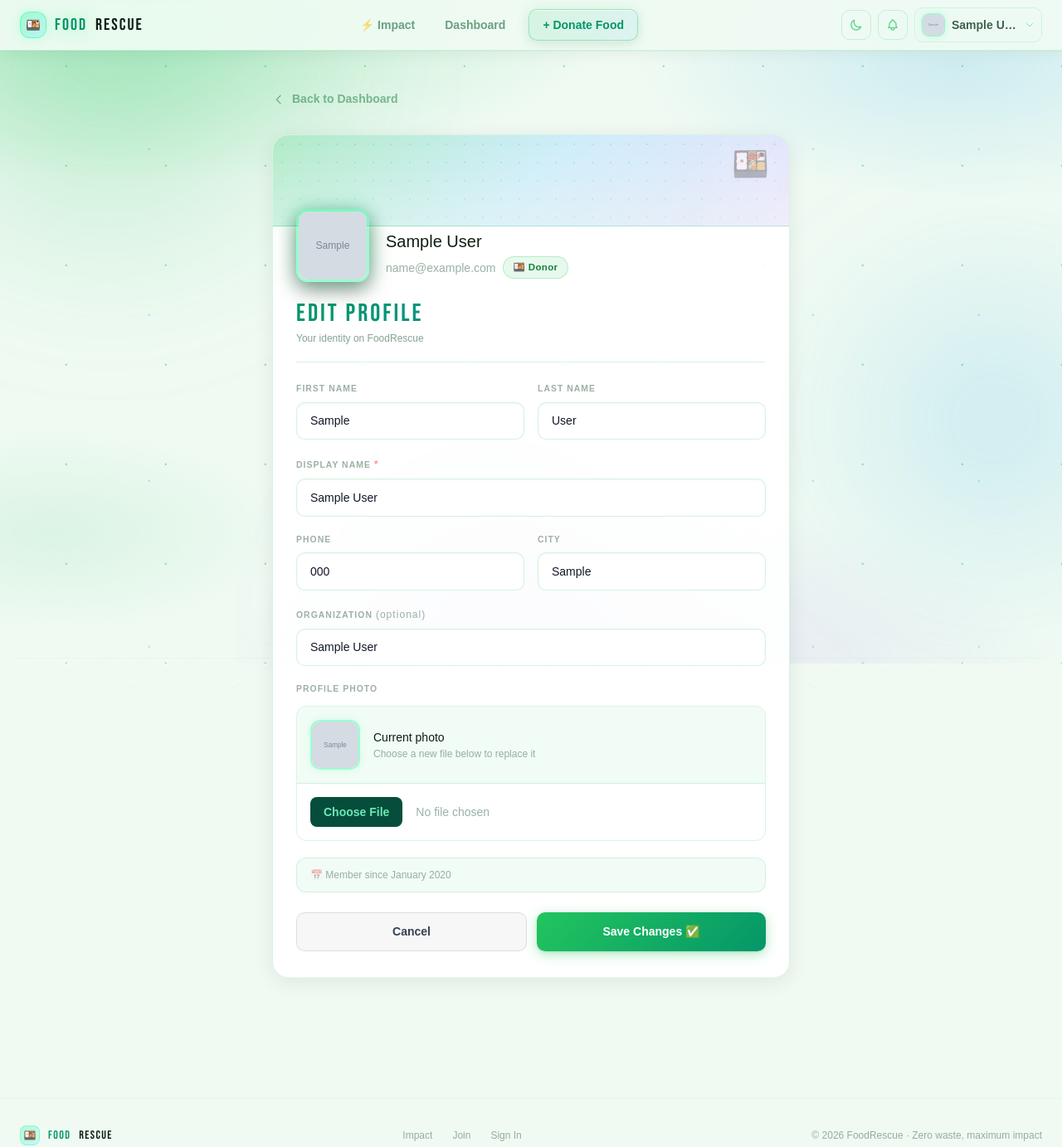
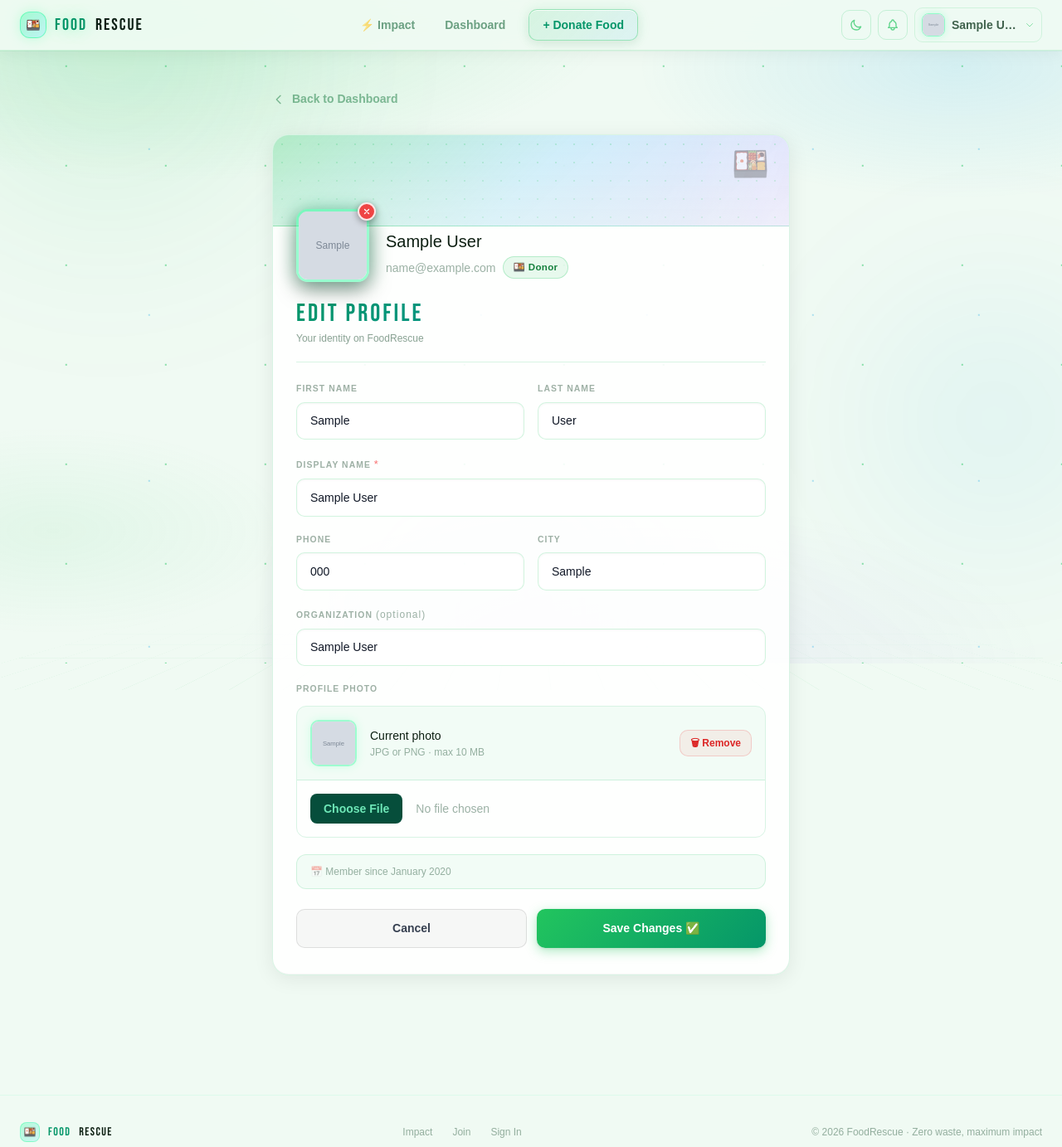
Before and after one commit to karthikeya20012007/food-rescue, a Django app: page /profile/ in a window 1280 px wide. Shown: the top 1383 px of the page at 83% size. Run offline with Django 5.2, Linux system fonts and the light colour scheme; a user stored in the database is signed in; tables that the repository leaves empty hold one stand-in row (values such as "Sample post"); grey boxes marked "Sample" are stand-in pictures; data that the repository does not hold is empty; some libraries are stand-ins or nearby versions; some web fonts are replaced.

Commit message:
improve edit profile section

```diff
--- a/users/forms.py
+++ b/users/forms.py
@@ -206,23 +206,24 @@ class UserLoginForm(AuthenticationForm):
 
     username = forms.EmailField(
         widget=forms.EmailInput(attrs={
-            "class":        TEXT_INPUT,
-            "placeholder":  "jane@example.com",
-            "autofocus":    True,
-            "autocomplete": "one-time-code",
+            "class":         TEXT_INPUT,
+            "placeholder":   "jane@example.com",
+            "autofocus":     True,
+            "autocomplete":  "off",
             "data-lpignore": "true",
-            "data-form-type": "other",
+            "data-form-type":"other",
+            "spellcheck":    "false",
         }),
         label="Email Address",
     )
 
     password = forms.CharField(
         widget=forms.PasswordInput(attrs={
-            "class":        TEXT_INPUT,
-            "placeholder":  "Your password",
-            "autocomplete": "new-password",
+            "class":         TEXT_INPUT,
+            "placeholder":   "Your password",
+            "autocomplete":  "new-password",
             "data-lpignore": "true",
-            "data-form-type": "other",
+            "data-form-type":"other",
         }),
         label="Password",
     )
--- a/users/templates/users/base.html
+++ b/users/templates/users/base.html
@@ -49,10 +49,10 @@ html:not(.dark){--surface:rgba(255,255,255,0.88);--border:rgba(0,180,80,0.15);--
 }
 html:not(.dark) .bg-cosmos::before{
   background:
-    radial-gradient(ellipse 80% 50% at 15% 0%,   rgba(34,197,94,.25) 0%,transparent 55%),
-    radial-gradient(ellipse 60% 40% at 90% 10%,  rgba(14,165,233,.15)0%,transparent 50%),
-    radial-gradient(ellipse 70% 45% at 60% 100%, rgba(139,92,246,.12)0%,transparent 55%),
-    radial-gradient(ellipse 50% 35% at 5%  80%,  rgba(34,197,94,.1)  0%,transparent 45%);
+    radial-gradient(ellipse 80% 50% at 15% 0%,   rgba(34,197,94,.18) 0%,transparent 55%),
+    radial-gradient(ellipse 60% 40% at 90% 10%,  rgba(14,165,233,.12)0%,transparent 50%),
+    radial-gradient(ellipse 70% 45% at 60% 100%, rgba(139,92,246,.08)0%,transparent 55%),
+    radial-gradient(ellipse 50% 35% at 5%  80%,  rgba(34,197,94,.07) 0%,transparent 45%);
 }
 
 /* Floating orbs */
@@ -64,9 +64,9 @@ html:not(.dark) .bg-cosmos::before{
 .orb-1{width:600px;height:600px;top:-200px;left:-200px;background:radial-gradient(circle,rgba(0,255,136,.35),transparent 70%);--d:22s}
 .orb-2{width:500px;height:500px;top:30%;right:-180px;background:radial-gradient(circle,rgba(0,212,255,.25),transparent 70%);--d:18s;--delay:-8s}
 .orb-3{width:450px;height:450px;bottom:-150px;left:30%;background:radial-gradient(circle,rgba(124,58,237,.28),transparent 70%);--d:26s;--delay:-14s}
-html:not(.dark) .orb-1{background:radial-gradient(circle,rgba(34,197,94,.3),transparent 70%)}
-html:not(.dark) .orb-2{background:radial-gradient(circle,rgba(14,165,233,.2),transparent 70%)}
-html:not(.dark) .orb-3{background:radial-gradient(circle,rgba(139,92,246,.2),transparent 70%)}
+html:not(.dark) .orb-1{background:radial-gradient(circle,rgba(34,197,94,.12),transparent 70%)}
+html:not(.dark) .orb-2{background:radial-gradient(circle,rgba(14,165,233,.08),transparent 70%)}
+html:not(.dark) .orb-3{background:radial-gradient(circle,rgba(139,92,246,.08),transparent 70%)}
 @keyframes orbFloat{
   0%,100%{transform:translate(0,0) scale(1)}
   33%{transform:translate(30px,-40px) scale(1.06)}
@@ -542,13 +542,17 @@ html:not(.dark) .profile-banner-fade{
 
 /* ── HERO WORD — explicit text fill to prevent webkit clip inheritance ─── */
 .hero-word{
-  -webkit-text-fill-color:#e8f5ec;
-  color:#e8f5ec;
+  -webkit-text-fill-color:#e8f5ec !important;
+  color:#e8f5ec !important;
   display:inline;
+  /* Force own paint layer to escape webkit-background-clip inheritance */
+  -webkit-background-clip:unset !important;
+  background-clip:unset !important;
+  background-image:none !important;
 }
 html:not(.dark) .hero-word{
-  -webkit-text-fill-color:#081a0e;
-  color:#081a0e;
+  -webkit-text-fill-color:#0d1f12 !important;
+  color:#0d1f12 !important;
 }
 /* ── TG BLUE — blue-purple gradient ─────────────────────────────────────── */
 .tg-blue{
--- a/users/templates/users/volunteer_profile.html
+++ b/users/templates/users/volunteer_profile.html
@@ -4,33 +4,49 @@
 <div class="max-w-2xl mx-auto px-4 sm:px-6 py-12">
   <a href="{% if profile.role == 'donor' %}{% url 'donor_dashboard' %}{% else %}{% url 'volunteer_dashboard' %}{% endif %}"
      class="back-link mb-8 au">
-    <svg class="w-4 h-4 transition-transform group-hover:-translate-x-1" fill="none" stroke="currentColor" viewBox="0 0 24 24"><path stroke-linecap="round" stroke-linejoin="round" stroke-width="2" d="M15 19l-7-7 7-7"/></svg>
+    <svg class="w-4 h-4" fill="none" stroke="currentColor" viewBox="0 0 24 24">
+      <path stroke-linecap="round" stroke-linejoin="round" stroke-width="2" d="M15 19l-7-7 7-7"/>
+    </svg>
     Back to Dashboard
   </a>
 
   <div class="glow-card glass au1" style="border-radius:20px;overflow:hidden">
 
-    <!-- ── Banner (role emoji only, no text title — title moved below avatar) ── -->
+    <!-- Banner -->
     <div class="profile-banner shine" style="height:110px">
       <div class="profile-banner-dots"></div>
       <div class="profile-banner-fade"></div>
-      <div class="absolute top-4 right-6 text-4xl fy" style="opacity:.45">{% if profile.role == 'donor' %}🍱{% else %}🤝{% endif %}</div>
+      <div class="absolute top-4 right-6 text-4xl fy" style="opacity:.45">
+        {% if profile.role == 'donor' %}🍱{% else %}🤝{% endif %}
+      </div>
     </div>
 
-    <!-- ── Avatar + identity row (overlaps banner by -44px) ── -->
-    <div class="px-7 pb-0">
-      <div class="flex items-end gap-5" style="margin-top:-44px;margin-bottom:0">
-        <!-- Avatar -->
-        <div id="av-wrap" class="img-frame shrink-0" style="width:88px;height:88px;border-radius:14px;overflow:hidden;border:3px solid rgba(0,255,136,.4);box-shadow:0 0 24px rgba(0,255,136,.25),0 8px 24px rgba(0,0,0,.5);cursor:pointer;z-index:2">
+    <!-- Avatar + identity -->
+    <div class="px-7">
+      <div class="flex items-end gap-5" style="margin-top:-44px">
+        <!-- Avatar container -->
+        <div class="relative shrink-0" style="z-index:2">
+          <div id="av-wrap" class="img-frame" style="width:88px;height:88px;border-radius:14px;overflow:hidden;border:3px solid rgba(0,255,136,.4);box-shadow:0 0 24px rgba(0,255,136,.25),0 8px 24px rgba(0,0,0,.5)">
+            {% if profile.profile_image %}
+              <img id="av-img" src="{{ profile.profile_image.url }}" alt="{{ profile.full_name }}"/>
+            {% else %}
+              <div id="av-init" style="position:relative;z-index:1;width:100%;height:100%;background:linear-gradient(135deg,#00ff88,#00b868);display:flex;align-items:center;justify-content:center">
+                <span style="color:#041209;font-family:'Bebas Neue',sans-serif;font-size:2.5rem;letter-spacing:.05em">{{ profile.full_name|first|upper }}</span>
+              </div>
+            {% endif %}
+          </div>
+          <!-- Remove photo button — only shown when photo exists -->
           {% if profile.profile_image %}
-            <img id="av-img" src="{{ profile.profile_image.url }}" alt="{{ profile.full_name }}"/>
-          {% else %}
-            <div id="av-init" style="position:relative;z-index:1;width:100%;height:100%;background:linear-gradient(135deg,#00ff88,#00b868);display:flex;align-items:center;justify-content:center">
-              <span style="color:#041209;font-family:'Bebas Neue',sans-serif;font-size:2.5rem;letter-spacing:.05em">{{ profile.full_name|first|upper }}</span>
-            </div>
+          <button id="remove-photo-btn" type="button"
+            title="Remove photo"
+            style="position:absolute;top:-8px;right:-8px;width:22px;height:22px;border-radius:50%;background:#ef4444;border:2px solid var(--surface);display:flex;align-items:center;justify-content:center;cursor:pointer;z-index:10;box-shadow:0 2px 8px rgba(0,0,0,.4);transition:background .15s">
+            <svg style="width:10px;height:10px;color:#fff" fill="none" stroke="currentColor" viewBox="0 0 24 24">
+              <path stroke-linecap="round" stroke-linejoin="round" stroke-width="3" d="M6 18L18 6M6 6l12 12"/>
+            </svg>
+          </button>
           {% endif %}
         </div>
-        <!-- Name + email — sits beside avatar, clears the banner -->
+        <!-- Name / email -->
         <div class="pb-1 min-w-0 flex-1" style="padding-top:48px">
           <h2 class="font-800 text-xl t1 truncate">{{ profile.full_name }}</h2>
           <div class="flex flex-wrap items-center gap-2 mt-1">
@@ -42,16 +58,19 @@
         </div>
       </div>
 
-      <!-- ── Title below avatar row ── -->
+      <!-- Title -->
       <div class="mt-5 mb-6 pb-5" style="border-bottom:1px solid var(--border)">
         <p class="f-display text-3xl tracking-widest tg">EDIT PROFILE</p>
         <p class="text-xs font-500 mt-1 ts">Your identity on FoodRescue</p>
       </div>
     </div>
 
-    <!-- ── Form ── -->
+    <!-- Form -->
     <div class="px-7 pb-8">
-      <form method="post" enctype="multipart/form-data" class="space-y-5" novalidate autocomplete="off">
+      <!-- Hidden field to signal photo removal -->
+      <input type="hidden" id="photo-removed" name="photo_removed" value="0"/>
+
+      <form method="post" enctype="multipart/form-data" class="space-y-5" novalidate autocomplete="off" id="profile-form">
         {% csrf_token %}
 
         <div class="grid grid-cols-1 sm:grid-cols-2 gap-4">
@@ -71,7 +90,7 @@
           </label>
           {{ form.full_name }}
           {% if form.full_name.errors %}
-            <p class="mt-1.5 text-xs" style="color:#f87171">{{ form.full_name.errors.0 }}</p>
+            <p class="mt-1.5 text-xs val-err">{{ form.full_name.errors.0 }}</p>
           {% endif %}
         </div>
 
@@ -80,7 +99,7 @@
             <label class="lbl mb-2 block">Phone</label>
             {{ form.phone }}
             {% if form.phone.errors %}
-              <p class="mt-1.5 text-xs" style="color:#f87171">{{ form.phone.errors.0 }}</p>
+              <p class="mt-1.5 text-xs val-err">{{ form.phone.errors.0 }}</p>
             {% endif %}
           </div>
           <div>
@@ -96,13 +115,12 @@
           {{ form.organization_name }}
         </div>
 
-        <!-- Profile photo with live preview -->
+        <!-- Profile photo upload + live preview -->
         <div>
           <label class="lbl mb-3 block">Profile Photo</label>
           <div class="rounded-xl overflow-hidden" style="border:1px solid var(--border)">
-            <!-- Preview strip -->
             <div class="flex items-center gap-4 px-4 py-4 tint-green" style="border-bottom:1px solid var(--border)">
-              <div id="mini-wrap" class="img-frame shrink-0" style="width:60px;height:60px;border-radius:12px;overflow:hidden;border:2px solid rgba(0,255,136,.35);box-shadow:0 0 12px rgba(0,255,136,.15)">
+              <div id="mini-wrap" class="img-frame shrink-0" style="width:56px;height:56px;border-radius:10px;overflow:hidden;border:2px solid rgba(0,255,136,.35);box-shadow:0 0 12px rgba(0,255,136,.15)">
                 {% if profile.profile_image %}
                   <img id="mini-img" src="{{ profile.profile_image.url }}" alt="Current photo"/>
                 {% else %}
@@ -111,23 +129,28 @@
                   </div>
                 {% endif %}
               </div>
-              <div>
-                <p class="text-sm font-700 t1 mb-0.5">
+              <div class="flex-1 min-w-0">
+                <p class="text-sm font-700 t1 mb-0.5" id="photo-status-text">
                   {% if profile.profile_image %}Current photo{% else %}No photo yet{% endif %}
                 </p>
-                <p class="text-xs t3">
-                  {% if profile.profile_image %}Choose a new file below to replace it{% else %}JPG or PNG · max 10 MB{% endif %}
-                </p>
+                <p class="text-xs t3">JPG or PNG · max 10 MB</p>
               </div>
+              {% if profile.profile_image %}
+              <button type="button" id="remove-photo-btn-2"
+                class="btn btn-danger !py-1.5 !px-3 shrink-0" style="font-size:.75rem">
+                🗑 Remove
+              </button>
+              {% endif %}
             </div>
-            <!-- File input -->
             <div class="p-4">
               {{ form.profile_image }}
+              <input type="hidden" name="clear_profile_image" id="clear-flag" value=""/>
             </div>
           </div>
         </div>
 
-        <div class="flex items-center gap-2 px-4 py-3 rounded-xl text-xs font-600 t3 tint-green" style="border:1px solid var(--border)">
+        <div class="flex items-center gap-2 px-4 py-3 rounded-xl text-xs font-600 t3 tint-green"
+             style="border:1px solid var(--border)">
           📅 Member since {{ profile.created_at|date:"F Y" }}
         </div>
 
@@ -144,6 +167,11 @@
 {% endblock %}
 {% block extra_js %}
 <script>
+const REMOVE_URL = "{% url 'remove_profile_image' %}";
+const CSRF = "{{ csrf_token }}";
+const INITIAL = "{{ profile.full_name|first|upper }}";
+
+/* ── Live file preview ──────────────────────────────────────────────────── */
 (function(){
   const inp = document.querySelector('input[type="file"][name="profile_image"]');
   if(!inp) return;
@@ -153,29 +181,71 @@
     const r = new FileReader();
     r.onload = function(e){
       const src = e.target.result;
-      // Update big avatar
-      const bigImg  = document.getElementById('av-img');
-      const bigInit = document.getElementById('av-init');
-      if(bigImg){ bigImg.src = src; }
-      else if(bigInit){
-        const img = document.createElement('img');
-        img.id = 'av-img'; img.src = src;
-        img.style.cssText = 'width:100%;height:100%;object-fit:cover;position:absolute;inset:0;transform:translateZ(0)';
-        bigInit.replaceWith(img);
-      }
-      // Update mini preview
-      const miniImg  = document.getElementById('mini-img');
-      const miniInit = document.getElementById('mini-init');
-      if(miniImg){ miniImg.src = src; }
-      else if(miniInit){
-        const img = document.createElement('img');
-        img.id = 'mini-img'; img.src = src;
-        img.style.cssText = 'width:100%;height:100%;object-fit:cover;position:absolute;inset:0;transform:translateZ(0)';
-        miniInit.replaceWith(img);
-      }
+      setPreview(src);
+      document.getElementById('photo-status-text').textContent = 'New photo selected';
     };
     r.readAsDataURL(f);
   });
 })();
+
+function setPreview(src){
+  /* big avatar */
+  const bigWrap = document.getElementById('av-wrap');
+  bigWrap.innerHTML = '';
+  const bigImg = document.createElement('img');
+  bigImg.id = 'av-img';
+  bigImg.src = src;
+  bigImg.style.cssText = 'position:absolute;inset:0;width:100%;height:100%;object-fit:cover;transform:translateZ(0)';
+  bigWrap.appendChild(bigImg);
+  /* mini preview */
+  const miniWrap = document.getElementById('mini-wrap');
+  miniWrap.innerHTML = '';
+  const miniImg = document.createElement('img');
+  miniImg.id = 'mini-img';
+  miniImg.src = src;
+  miniImg.style.cssText = 'position:absolute;inset:0;width:100%;height:100%;object-fit:cover;transform:translateZ(0)';
+  miniWrap.appendChild(miniImg);
+}
+
+function setInitials(){
+  const initHtml = `<div id="av-init" style="position:relative;z-index:1;width:100%;height:100%;background:linear-gradient(135deg,#00ff88,#00b868);display:flex;align-items:center;justify-content:center"><span style="color:#041209;font-family:'Bebas Neue',sans-serif;font-size:2.5rem;letter-spacing:.05em">${INITIAL}</span></div>`;
+  document.getElementById('av-wrap').innerHTML = initHtml;
+  const miniInitHtml = `<div id="mini-init" style="position:relative;z-index:1;width:100%;height:100%;background:linear-gradient(135deg,#00ff88,#00b868);display:flex;align-items:center;justify-content:center"><span style="color:#041209;font-weight:800;font-size:1rem">${INITIAL}</span></div>`;
+  document.getElementById('mini-wrap').innerHTML = miniInitHtml;
+  document.getElementById('photo-status-text').textContent = 'No photo';
+  /* hide remove buttons */
+  const rb1 = document.getElementById('remove-photo-btn');
+  if(rb1) rb1.style.display = 'none';
+  const rb2 = document.getElementById('remove-photo-btn-2');
+  if(rb2) rb2.style.display = 'none';
+}
+
+/* ── Remove photo handler ────────────────────────────────────────────────── */
+async function handleRemove(){
+  try {
+    const res = await fetch(REMOVE_URL, {
+      method: 'POST',
+      headers: { 'X-CSRFToken': CSRF, 'Accept': 'application/json' }
+    });
+    const data = await res.json();
+    if(data.ok){
+      setInitials();
+      /* set the clear flag so form save also clears it */
+      document.getElementById('clear-flag').value = '1';
+      /* clear the file input */
+      const inp = document.querySelector('input[type="file"][name="profile_image"]');
+      if(inp){ inp.value = ''; }
+    }
+  } catch(e){
+    console.error('Remove photo error:', e);
+  }
+}
+
+document.addEventListener('DOMContentLoaded', function(){
+  const btn1 = document.getElementById('remove-photo-btn');
+  const btn2 = document.getElementById('remove-photo-btn-2');
+  if(btn1) btn1.addEventListener('click', handleRemove);
+  if(btn2) btn2.addEventListener('click', handleRemove);
+});
 </script>
 {% endblock %}
--- a/users/urls.py
+++ b/users/urls.py
@@ -17,7 +17,8 @@ urlpatterns = [
     path("notifications/read/", views.mark_notifications_read, name="mark_notifications_read"),
 
     # ── Profile ───────────────────────────────────────────────────────────────
-    path("profile/",            views.volunteer_profile, name="volunteer_profile"),
+    path("profile/",            views.volunteer_profile,    name="volunteer_profile"),
+    path("profile/remove-photo/", views.remove_profile_image, name="remove_profile_image"),
 
     # ── Donor ─────────────────────────────────────────────────────────────────
     path("donor/",                            views.donor_dashboard, name="donor_dashboard"),
--- a/users/views.py
+++ b/users/views.py
@@ -1,4 +1,5 @@
 from django.shortcuts import render, redirect, get_object_or_404
+from django.http import JsonResponse
 from django.contrib.auth import login, logout, authenticate
 from django.contrib.auth.decorators import login_required
 from django.contrib import messages
@@ -453,6 +454,22 @@ def volunteer_profile(request):
     return render(request, "users/volunteer_profile.html", context)
 
 
+@login_required
+@require_POST
+def remove_profile_image(request):
+    """AJAX: Remove the user's profile picture and revert to initials avatar."""
+    profile = get_object_or_404(UserProfile, user=request.user)
+    if profile.profile_image:
+        # Delete the file from disk
+        try:
+            profile.profile_image.delete(save=False)
+        except Exception:
+            pass
+        profile.profile_image = None
+        profile.save(update_fields=["profile_image"])
+    return JsonResponse({"ok": True})
+
+
 # =============================================================================
 # Volunteer Views
 # =============================================================================
@@ -544,6 +561,14 @@ def volunteer_dashboard(request):
     return render(request, "users/volunteer_dashboard.html", context)
 
 
+def _is_ajax(request):
+    """Return True if request is an XMLHttpRequest / fetch with JSON accept."""
+    return (
+        request.headers.get("X-Requested-With") == "XMLHttpRequest"
+        or "application/json" in request.headers.get("Accept", "")
+    )
+
+
 @login_required
 @require_POST
 def accept_pickup(request, pk):
@@ -578,11 +603,13 @@ def accept_pickup(request, pk):
         notif_type="accepted",
     )
 
-    messages.success(
-        request,
+    msg = (
         f"You have accepted '{donation.food_name}'. Please pick it up before "
         f"{donation.expiry_time.strftime('%d %b, %I:%M %p')}. 🚀"
     )
+    messages.success(request, msg)
+    if _is_ajax(request):
+        return JsonResponse({"ok": True, "message": msg, "new_status": "accepted"})
     return redirect("volunteer_dashboard")
 
 
@@ -621,11 +648,13 @@ def cancel_pickup(request, pk):
         notif_type="cancelled",
     )
 
-    messages.warning(
-        request,
+    msg = (
         f"You have cancelled the pickup for '{donation.food_name}'. "
         "The donation is now available to other volunteers."
     )
+    messages.warning(request, msg)
+    if _is_ajax(request):
+        return JsonResponse({"ok": True, "message": msg, "new_status": "available"})
     return redirect("volunteer_dashboard")
 
 
@@ -657,7 +686,10 @@ def mark_picked_up(request, pk):
         notif_type="picked_up",
     )
 
-    messages.success(request, f"'{donation.food_name}' marked as picked up. Safe travels! 🛵")
+    msg = f"'{donation.food_name}' marked as picked up. Safe travels! 🛵"
+    messages.success(request, msg)
+    if _is_ajax(request):
+        return JsonResponse({"ok": True, "message": msg, "new_status": "picked_up"})
     return redirect("volunteer_dashboard")
 
 
@@ -688,7 +720,10 @@ def mark_on_the_way(request, pk):
         notif_type="on_the_way",
     )
 
-    messages.success(request, f"Status updated — you are on the way with '{donation.food_name}'! 🗺️")
+    msg = f"Status updated — you are on the way with '{donation.food_name}'! 🗺️"
+    messages.success(request, msg)
+    if _is_ajax(request):
+        return JsonResponse({"ok": True, "message": msg, "new_status": "on_the_way"})
     return redirect("volunteer_dashboard")
 
 
```
Also changed, not shown: users/templates/users/Volunteer_dashboard.html (+20 -14 lines).
